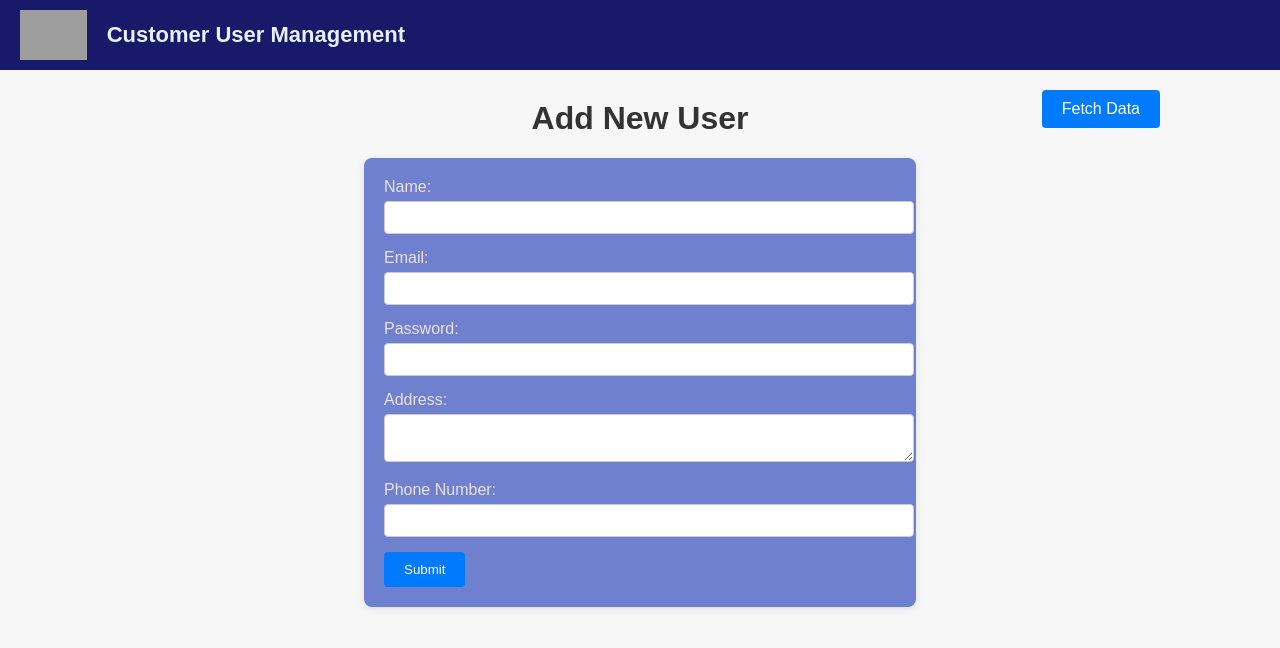
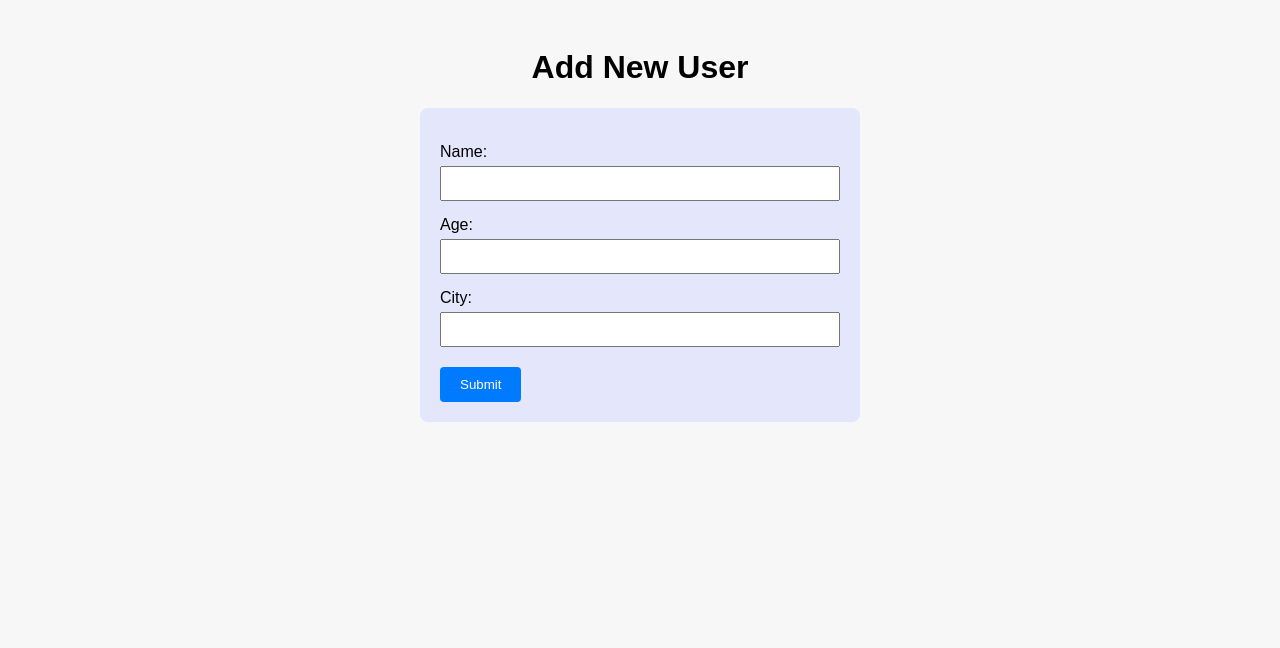
Before and after one commit to 20481A04K2/devopsendtoend, a Flask app: page / in a window 1280 px wide. Shown: the top 648 px of the page. Run offline with Flask 3, Linux system fonts and the light colour scheme; grey boxes are pictures that could not be loaded.

Commit message:
Update index.html

```diff
--- a/template/index.html
+++ b/template/index.html
@@ -6,111 +6,95 @@
   <style>
     body {
       font-family: Arial, sans-serif;
-            margin: 0;
-            padding: 0;
       background-color: #f7f7f7;
-        }
-        .top-bar {
-            background-color: rgb(25, 25, 105);
-            color: #e7f1f4;
-            padding: 10px 20px;
-            display: flex;
-            align-items: center;
-            gap: 20px;
-        }
-        .top-bar img {
-            height: 50px;
-        }
-        .top-bar span {
-            font-size: 22px;
-            font-weight: bold;
-        }
-        .btn {
-            background-color: #007bff;
-            color: #fff;
-            border: none;
-            border-radius: 4px;
-            padding: 10px 20px;
-            cursor: pointer;
-            transition: background-color 0.3s ease;
-            text-decoration: none;
-            position: absolute;
-            top: 90px;
-            right: 120px;
-        }
-        .btn:hover {
-            background-color: #0056b3;
+      padding: 20px;
     }
     h1 {
-            color: #333;
       text-align: center;
-            margin-top: 30px;
     }
     form {
-            width: 40%;
-            margin: 20px auto;
-            background-color: #6e80ce;
+      max-width: 400px;
+      margin: 0 auto;
+      background: #e4e6fb;
       padding: 20px;
       border-radius: 8px;
-            box-shadow: 0 2px 8px rgba(0, 0, 0, 0.1);
     }
     label {
       display: block;
-            margin-bottom: 5px;
-            color: #ebe2e2;
+      margin-top: 15px;
     }
     input[type="text"],
-        input[type="email"],
-        input[type="password"],
-        textarea {
+    input[type="number"] {
       width: 100%;
       padding: 8px;
-            border: 1px solid #ccc;
+      margin-top: 5px;
+      box-sizing: border-box;
+    }
+    button {
+      margin-top: 20px;
+      padding: 10px 20px;
+      background-color: #007bff;
+      border: none;
+      color: white;
       border-radius: 4px;
-            margin-bottom: 15px;
-        }
-        input[type="submit"] {
-            background-color: #007bff;
-            color: #fff;
-            border: none;
-            border-radius: 4px;
-            padding: 10px 20px;
       cursor: pointer;
     }
-        input[type="submit"]:hover {
-            background-color: #0056b3;
+    .message {
+      text-align: center;
+      margin-top: 15px;
+      color: green;
     }
   </style>
 </head>
 <body>
 
-<div class="top-bar">
-    <img src="https://storage.googleapis.com/bkt-static-tt/logo.png" alt="Logo">
-    <span>Customer User Management</span>
-</div>
-
-<a href="/get-data" class="btn">Fetch Data</a>
-
 <h1>Add New User</h1>
 
-<form action="/submit" method="post">
+<form id="userForm">
   <label for="name">Name:</label>
   <input type="text" id="name" name="name" required>
 
-    <label for="email">Email:</label>
-    <input type="email" id="email" name="email" required>
+  <label for="age">Age:</label>
+  <input type="number" id="age" name="age" required>
 
-    <label for="password">Password:</label>
-    <input type="password" id="password" name="password" required>
+  <label for="city">City:</label>
+  <input type="text" id="city" name="city" required>
 
-    <label for="address">Address:</label>
-    <textarea id="address" name="address" required></textarea>
+  <button type="submit">Submit</button>
+</form>
 
-    <label for="phonenumber">Phone Number:</label>
-    <input type="text" id="phonenumber" name="phonenumber" required>
+<div class="message" id="messageBox"></div>
 
-    <input type="submit" value="Submit">
-</form>
+<script>
+  document.getElementById('userForm').addEventListener('submit', async function(e) {
+    e.preventDefault();
+
+    const data = {
+      name: document.getElementById('name').value,
+      age: document.getElementById('age').value,
+      city: document.getElementById('city').value
+    };
+
+    const res = await fetch('/api/submit', {
+      method: 'POST',
+      headers: {
+        'Content-Type': 'application/json'
+      },
+      body: JSON.stringify(data)
+    });
+
+    const result = await res.json();
+    const msgBox = document.getElementById('messageBox');
+    if (res.ok) {
+      msgBox.style.color = 'green';
+      msgBox.textContent = '✅ User added!';
+      document.getElementById('userForm').reset();
+    } else {
+      msgBox.style.color = 'red';
+      msgBox.textContent = '❌ Failed: ' + (result.error || 'Unknown error');
+    }
+  });
+</script>
 
 </body>
 </html>
```
Lines whose indentation alone changed are shown as unchanged.
